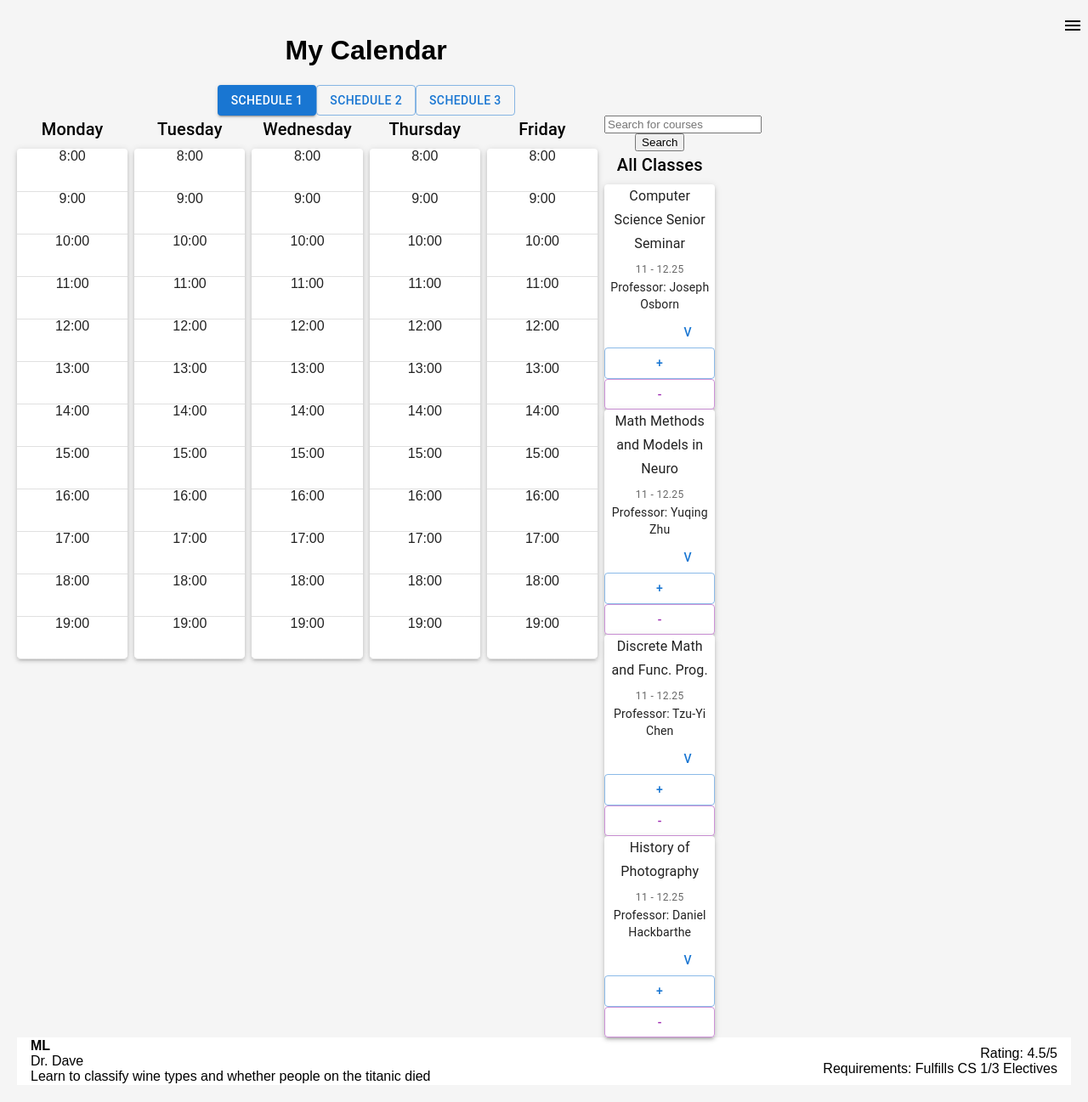
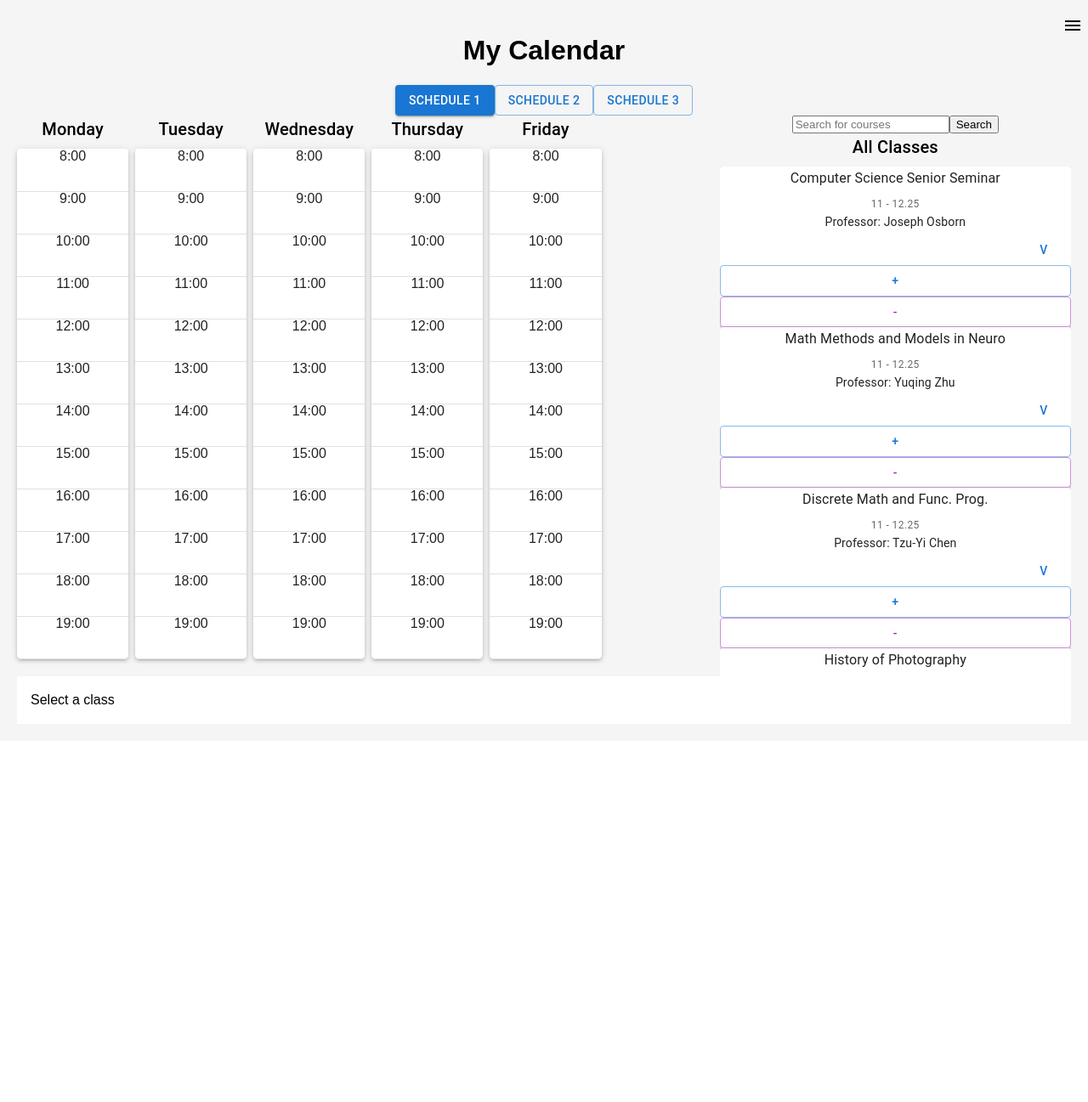
Before and after one commit to ytaa2021/p-classwise, a React (Create React App) app in the folder frontend/: page / in a window 1280 px wide. Shown: the whole page at 85% size. After the commit the page ends 872 px from the top, so only its background shows below. Built offline with nearby package versions, Linux system fonts and the light colour scheme.

Commit message:
bottom menu update, scroll for long search list

```diff
--- a/frontend/src/App.css
+++ b/frontend/src/App.css
@@ -46,3 +46,8 @@
 .GridContainer {
   justify-content: center;
 }
+
+.custom-container {
+  display: flex; /* trying to get rid of the space between them*/
+  justify-content: space-between;
+}
--- a/frontend/src/App.js
+++ b/frontend/src/App.js
@@ -1,12 +1,14 @@
-import React from 'react';
-import { Grid, Paper, Typography, Divider } from '@mui/material';
+import React, { useState } from 'react';
+import { Grid, Paper, Typography, Divider, Button } from '@mui/material';
 import './App.css';
 
 import axios from 'axios';
-import BottomMenu from './components/BottomMenu';
+import BottomMenu from './components/BottomMenu/bottomMenu';
 import SideMenu from './components/SideMenu/sideMenu'
 import Calendar from './components/Calendar/calendar'
 import Search from './components/Search/search'
+import { allCourses } from './courses/allCourses';
+
 
 //Firebase stuff from their website
 
@@ -85,19 +87,128 @@ const courses = [ //curr added courses
 //   );
 // }
 function App() {
+  const initialSchedules = {
+    1: [],
+    2: [],
+    3: [],
+  };
+
+  const [activeCalendar, setActiveCalendar] = useState(1);
+  const [calendars, setCalendars] = useState(initialSchedules);
+  const currentCourses = calendars[activeCalendar];
+
+  const [filteredCourses, setFilteredCourses] = useState([]);
+  const [addedCourses, setAddedCourses] = useState([]);
+  const [expandedBlocks, setExpandedBlocks] = useState({});
+
+  // function for the search filtering, not fully implemented
+  const handleSearch = (searchTerm) => {
+    const filteredCourses = currentCourses.filter((course) =>
+      course.title.toLowerCase().includes(searchTerm.toLowerCase())
+    );
+    setFilteredCourses(filteredCourses);
+  };
+
+  // below are the functions for adding to our 3 schedules, need to define here to access in both calendar and search
+  const addCourse = (course) => {
+    setCalendars((prevCalendars) => ({
+      ...prevCalendars,
+      [activeCalendar]: [...prevCalendars[activeCalendar], course],
+    }));
+  };
+
+  const removeCourse = (course) => {
+    setCalendars((prevCalendars) => ({
+      ...prevCalendars,
+      [activeCalendar]: prevCalendars[activeCalendar].filter((c) => c !== course),
+    }));
+  };
+
+  const toggleClassBlock = (title) => {
+    setExpandedBlocks({
+      ...expandedBlocks,
+      [title]: !expandedBlocks[title],
+    });
+  };
+
+  const coursesByDay = {};
+
+  daysOfWeek.forEach((day) => {
+    coursesByDay[day] = currentCourses.filter((course) =>
+      Array.isArray(course.day) ? course.day.includes(day) : course.day === day
+    );
+  });
+
+  // for the buttons that switch between 3 schedules
+  const switchCalendar = (calendarNumber) => {
+    setActiveCalendar(calendarNumber);
+  };
+
+  // for making it show up on bottom menu
+  const [selectedClass, setSelectedClass] = useState(null);
+  const handleClassClick = (course) => {
+    setSelectedClass(course);
+  };
+
   return (
     <div className="App">
       <Grid container spacing={2}>
+        <Grid item xs={12}>
+          <h1>My Calendar</h1>
+          {/* buttons to switch between which of the 3 schedules looking at */}
+          <div>
+            <Button
+              variant={activeCalendar === 1 ? "contained" : "outlined"}
+              onClick={() => switchCalendar(1)}
+            >
+              Schedule 1
+            </Button>
+            <Button
+              variant={activeCalendar === 2 ? "contained" : "outlined"}
+              onClick={() => switchCalendar(2)}
+            >
+              Schedule 2
+            </Button>
+            <Button
+              variant={activeCalendar === 3 ? "contained" : "outlined"}
+              onClick={() => switchCalendar(3)}
+            >
+              Schedule 3
+            </Button>
+          </div>
+          <SideMenu/>
+        </Grid>
+      </Grid>
+      {/* container spacing is to make the calendar and search next to each other */}
+      <Grid container spacing={0}>
         <Grid item xs={8}>
-          <h1>My Calendar</h1>
-          <SideMenu />
-          <Calendar />
+          {/* rendering of the actual schedule grid */}
+          <div className="custom-container"></div>
+            <Calendar
+              currentCourses={currentCourses}
+              addCourse={addCourse}
+              removeCourse={removeCourse}
+              initialSchedules={initialSchedules}
+            />
+            <div/>
         </Grid>
-        {/* <Grid item xs={4}>
-          <Search />
-        </Grid> */}
+        <Grid item xs={4}>
+          {/* rendering of the search bar -- need to integrate with sidemenu */}
+          <div className="custom-container"></div>
+          <Search
+            courses={currentCourses}
+            onSearch={handleSearch}
+            allCourses={allCourses}
+            expandedBlocks={expandedBlocks}
+            addCourse={addCourse}
+            removeCourse={removeCourse}
+            toggleClassBlock={toggleClassBlock}
+            handleClassClick={handleClassClick}
+          />
+          <div/>
+        </Grid>
       </Grid>
-      <BottomMenu course={courseData} />
+      <BottomMenu course={selectedClass} handleClassClick={handleClassClick} />
     </div>
   );
 }
--- a/frontend/src/components/BottomMenu/index.js
+++ b/frontend/src/components/BottomMenu/bottomMenu.js
@@ -28,13 +28,23 @@ function BottomMenu({ course }) {
   return (
     <BottomNavigation showLabels>
       <CourseInfo>
-        <CourseName>{course.name}</CourseName>
-        <div>{course.professor}</div>
-        <div>{course.description}</div>
+        {course ? (
+          <>
+            <CourseName>{course.title}</CourseName>
+            <div>Professor: {course.professor}</div>
+            <div>Description: {course.description}</div>
+          </>
+        ) : (
+          <div>Select a class</div>
+        )}
       </CourseInfo>
       <Stats>
-        <div>Rating: {course.rating}</div>
-        <div>Requirements: {course.requirements.join(', ')}</div>
+        {course ? (
+          <>
+            <div>Rating: {course.rating}</div>
+            <div>Requirements: {course.requirements ? course.requirements.join(', ') : 'N/A'}</div>
+          </>
+        ) : null}
       </Stats>
     </BottomNavigation>
   );
--- a/frontend/src/components/Calendar/calendar.js
+++ b/frontend/src/components/Calendar/calendar.js
@@ -6,11 +6,11 @@ import { allCourses } from '../../courses/allCourses';
 
 const daysOfWeek = ['Monday', 'Tuesday', 'Wednesday', 'Thursday', 'Friday'];
 
-const initialSchedules = {
-  1: [],
-  2: [],
-  3: [],
-};
+// const initialSchedules = {
+//   1: [],
+//   2: [],
+//   3: [],
+// };
 
 const calculateCourseStyle = (course) => {
   const hourHeight = 50;
@@ -23,44 +23,9 @@ const calculateCourseStyle = (course) => {
   };
 };
 
-const Scheduler = () => {
+const Scheduler = ({ currentCourses, addCourse, removeCourse, initialSchedules }) => {
 
   const [activeCalendar, setActiveCalendar] = useState(1);
-  const [calendars, setCalendars] = useState(initialSchedules);
-  const currentCourses = calendars[activeCalendar];
-
-  const [filteredCourses, setFilteredCourses] = useState([]);
-  const [addedCourses, setAddedCourses] = useState([]);
-  const [expandedBlocks, setExpandedBlocks] = useState({});
-
-  const handleSearch = (searchTerm) => {
-    const filteredCourses = currentCourses.filter((course) =>
-      course.title.toLowerCase().includes(searchTerm.toLowerCase())
-    );
-    setFilteredCourses(filteredCourses);
-  };
-
-  const addCourse = (course) => {
-    setCalendars((prevCalendars) => ({
-      ...prevCalendars,
-      [activeCalendar]: [...prevCalendars[activeCalendar], course],
-    }));
-  };
-
-  const removeCourse = (course) => {
-    setCalendars((prevCalendars) => ({
-      ...prevCalendars,
-      [activeCalendar]: prevCalendars[activeCalendar].filter((c) => c !== course),
-    }));
-  };
-
-  const toggleClassBlock = (title) => {
-    setExpandedBlocks({
-      ...expandedBlocks,
-      [title]: !expandedBlocks[title],
-    });
-  };
-
   const coursesByDay = {};
 
   daysOfWeek.forEach((day) => {
@@ -75,26 +40,6 @@ const Scheduler = () => {
 
   return (
     <div>
-      <div>
-        <Button
-          variant={activeCalendar === 1 ? "contained" : "outlined"}
-          onClick={() => switchCalendar(1)}
-        >
-          Schedule 1
-        </Button>
-        <Button
-          variant={activeCalendar === 2 ? "contained" : "outlined"}
-          onClick={() => switchCalendar(2)}
-        >
-          Schedule 2
-        </Button>
-        <Button
-          variant={activeCalendar === 3 ? "contained" : "outlined"}
-          onClick={() => switchCalendar(3)}
-        >
-          Schedule 3
-        </Button>
-      </div>
       <Grid container spacing={1}>
         {daysOfWeek.map((day) => (
           <Grid item xs={2} key={day}>
@@ -132,7 +77,7 @@ const Scheduler = () => {
           </Grid>
         ))}
         <Grid item xs={2}>
-        <Search
+        {/* <Search
             courses={currentCourses}
             onSearch={handleSearch}
             allCourses={allCourses}
@@ -140,7 +85,7 @@ const Scheduler = () => {
             addCourse={addCourse}
             removeCourse={removeCourse}
             toggleClassBlock={toggleClassBlock}
-          />
+          /> */}
           {/* <Search courses={currentCourses} onSearch={handleSearch} /> */}
         </Grid>
       </Grid>
--- a/frontend/src/components/Search/search.js
+++ b/frontend/src/components/Search/search.js
@@ -10,8 +10,10 @@ const Search = ({
   addCourse,
   removeCourse,
   toggleClassBlock,
+  handleClassClick
 }) => {
   const [searchTerm, setSearchTerm] = useState('');
+
 
   const handleSearch = () => {
     const filteredCourses = courses.filter((course) =>
@@ -34,8 +36,11 @@ const Search = ({
       <Typography variant="h6" gutterBottom>
         All Classes
       </Typography>
+
+{/* max height here changes the height  of the scroll part*/}
+      <div className="course-list" style={{ maxHeight: '600px', overflowY: 'auto' }}>
         {allCourses.map((course) => (
-        <Paper elevation={3} className="classBlock" key={course.title}>
+          <Paper elevation={3} className="classBlock" key={course.title} onClick={() => handleClassClick(course)} >
             <div>
               <Typography variant="subtitle1" gutterBottom>
                 {course.title}
@@ -83,6 +88,7 @@ const Search = ({
           </Paper>
         ))}
       </div>
+    </div>
   );
 };
 
```
Also changed, not shown: frontend/src/components/Calendar/calendar.css (+5 -5 lines), frontend/src/components/Search/search.css (line endings or trailing spaces). Lines whose indentation alone changed are shown as unchanged.
